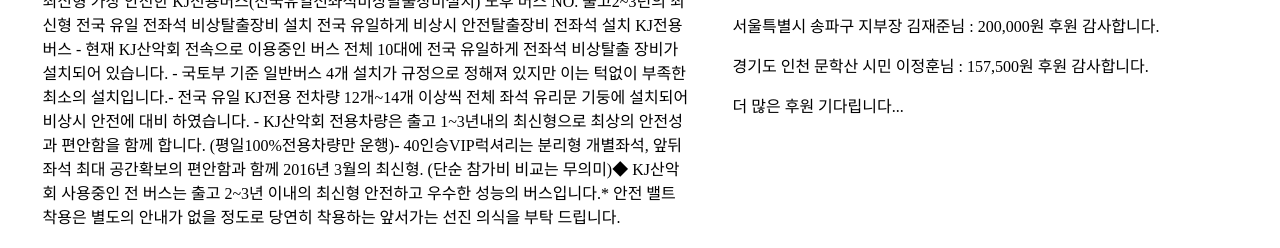
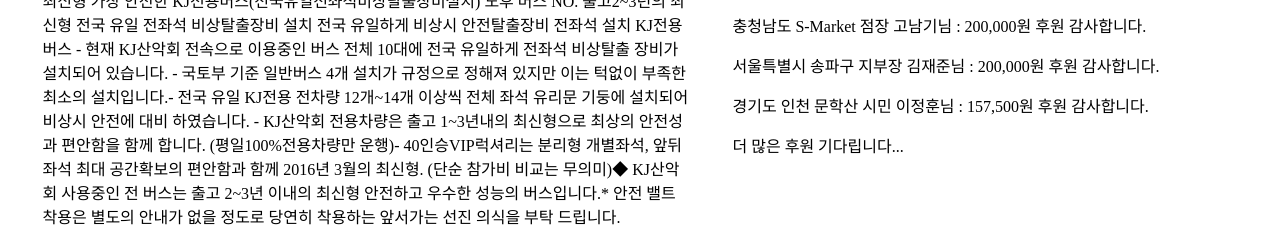
Before and after one commit to Eruring/wp-homework04, a plain HTML site: page index.html in a window 1280 px wide. Shown: the part 476-724 px from the top of the page. Drawn offline with Linux system fonts and the light colour scheme.

Commit message:
4주차 과제

```diff
--- a/index.html
+++ b/index.html
@@ -60,6 +60,7 @@
             <h1>今月 後援 목록</h1>
                 <p>경기도 양평 용문산 지부장 윤희영님 : 200,000원 후원 감사합니다.</p>
                 <p>충청남도 내포사랑 지부장 최이루님 : 200,000원 후원 감사합니다.</p>
+                <p>충청남도 S-Market 점장 고남기님 : 200,000원 후원 감사합니다.</p>
                 <p>서울특별시 송파구 지부장 김재준님 : 200,000원 후원 감사합니다.</p>
                 <p>경기도 인천 문학산 시민 이정훈님 : 157,500원 후원 감사합니다.</p>
                 <p>더 많은 후원 기다립니다...</p>
```
